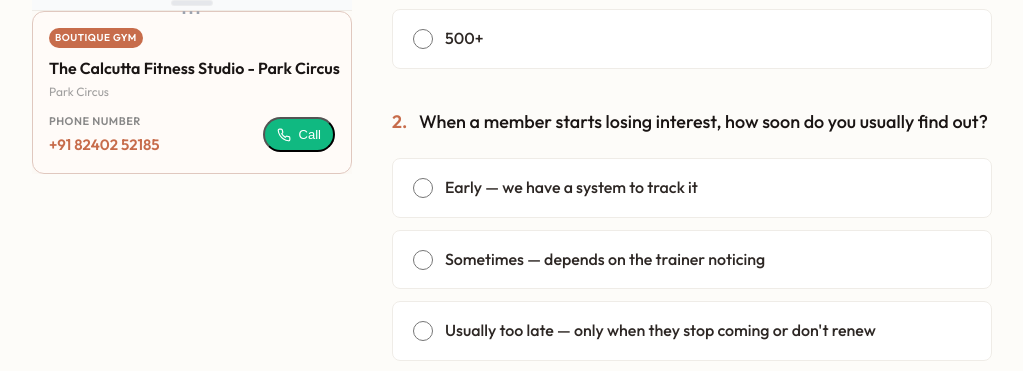
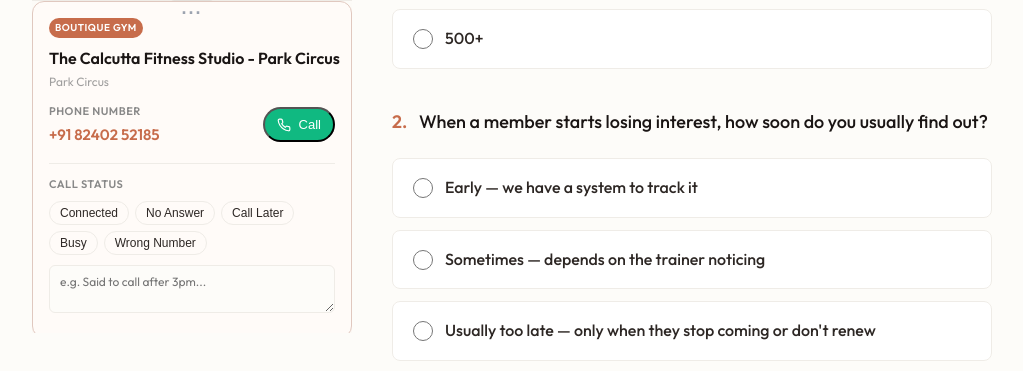
Before and after one commit to mystateofart-max/Flor-Survey, a Next.js app: page / in a window 1280 px wide. Both pictures are taken after a click on the element 300 px from the left and 605 px from the top of the page. Shown: the part 616-987 px from the top of the page, without its empty margins (108-1131 px from the left). Built offline with nearby package versions, Linux system fonts and the light colour scheme; no server answers; the database is empty.

Commit message:
feat: add trial interest checkbox and call status tracking

```diff
--- a/app/page.js
+++ b/app/page.js
@@ -7,7 +7,7 @@ export default async function Page() {
   let count = 0;
   try {
     const responses = await getResponses();
-    count = responses.length;
+    count = responses.filter(r => r.survey_completed).length;
   } catch (err) {
     console.error('Failed to fetch response count:', err);
   }
--- a/components/SurveyForm.js
+++ b/components/SurveyForm.js
@@ -17,6 +17,19 @@ const uiText = {
     switchLang: 'বাংলায় দেখুন',
     centreNameLabel: 'Name of the Centre',
     centreNamePlaceholder: 'Enter centre name',
+    callStatus: 'Call Status',
+    callNote: 'Note',
+    callNotePlaceholder: 'e.g. Said to call after 3pm...',
+    saveStatus: 'Save Status',
+    savingStatus: 'Saving...',
+    statusSaved: 'Status saved!',
+    callStatuses: {
+      connected: 'Connected',
+      no_answer: 'No Answer',
+      call_later: 'Call Later',
+      busy: 'Busy',
+      wrong_number: 'Wrong Number',
+    },
   },
   bn: {
     title: 'Flor সার্ভে',
@@ -30,6 +43,19 @@ const uiText = {
     switchLang: 'ইংরেজিতে দেখুন',
     centreNameLabel: 'সেন্টারের নাম',
     centreNamePlaceholder: 'সেন্টারের নাম লিখুন',
+    callStatus: 'কল স্ট্যাটাস',
+    callNote: 'নোট',
+    callNotePlaceholder: 'যেমন: বিকেল ৩টার পর কল করতে বলেছেন...',
+    saveStatus: 'স্ট্যাটাস সেভ করুন',
+    savingStatus: 'সেভ হচ্ছে...',
+    statusSaved: 'স্ট্যাটাস সেভ হয়েছে!',
+    callStatuses: {
+      connected: 'কানেক্টেড',
+      no_answer: 'রিসিভ করেনি',
+      call_later: 'পরে কল করতে হবে',
+      busy: 'ব্যস্ত',
+      wrong_number: 'ভুল নম্বর',
+    },
   }
 };
 
@@ -196,6 +222,13 @@ export default function SurveyForm({ initialCount: initialPropCount }) {
   const chunksRef = useRef([]);
   const fileNameRef = useRef(null);
 
+  // Call Status State
+  const [callStatus, setCallStatus] = useState(null);
+  const [callNote, setCallNote] = useState('');
+  const [isSavingStatus, setIsSavingStatus] = useState(false);
+  const [statusSavedMsg, setStatusSavedMsg] = useState(false);
+  const [savedStatuses, setSavedStatuses] = useState({});
+
   // Filtering State
   const [selectedCategory, setSelectedCategory] = useState('All');
 
@@ -212,9 +245,22 @@ export default function SurveyForm({ initialCount: initialPropCount }) {
         const res = await fetch('/api/responses');
         if (res.ok) {
           const data = await res.json();
-          const names = new Set(data.map(r => r.centre_name));
+          const completed = data.filter(r => r.survey_completed);
+          const names = new Set(completed.map(r => r.centre_name));
           setCompletedCentres(names);
-          setCurrentCount(data.length);
+          setCurrentCount(completed.length);
+
+          // Build a map of latest call status per centre
+          const statusMap = {};
+          data.forEach(r => {
+            if (r.call_status) {
+              statusMap[r.centre_name] = {
+                call_status: r.call_status,
+                call_note: r.call_note || '',
+              };
+            }
+          });
+          setSavedStatuses(statusMap);
         }
       } catch (err) {
         console.error('Failed to fetch completion status:', err);
@@ -231,6 +277,10 @@ export default function SurveyForm({ initialCount: initialPropCount }) {
     setSelectedCentre(centre);
     setFormData(prev => ({ ...prev, centre_name: centre.name }));
     setAudioURL(null); // Reset audio when changing centres
+    const saved = savedStatuses[centre.name];
+    setCallStatus(saved?.call_status || null);
+    setCallNote(saved?.call_note || '');
+    setStatusSavedMsg(false);
     if (isRecording) stopRecording();
   };
 
@@ -289,6 +339,35 @@ export default function SurveyForm({ initialCount: initialPropCount }) {
     if (mediaRecorder && mediaRecorder.state !== 'inactive') {
       mediaRecorder.stop();
       setIsRecording(false);
+    }
+  };
+
+  const saveCallStatus = async () => {
+    if (!selectedCentre || !callStatus) return;
+    setIsSavingStatus(true);
+    setStatusSavedMsg(false);
+    try {
+      const res = await fetch('/api/submit', {
+        method: 'POST',
+        headers: { 'Content-Type': 'application/json' },
+        body: JSON.stringify({
+          centre_name: selectedCentre.name,
+          call_status: callStatus,
+          call_note: callNote || null,
+        })
+      });
+      if (res.ok) {
+        setStatusSavedMsg(true);
+        setSavedStatuses(prev => ({
+          ...prev,
+          [selectedCentre.name]: { call_status: callStatus, call_note: callNote || '' },
+        }));
+        setTimeout(() => setStatusSavedMsg(false), 3000);
+      }
+    } catch (err) {
+      alert('Failed to save call status.');
+    } finally {
+      setIsSavingStatus(false);
     }
   };
 
@@ -381,7 +460,12 @@ export default function SurveyForm({ initialCount: initialPropCount }) {
       const res = await fetch('/api/submit', {
         method: 'POST',
         headers: { 'Content-Type': 'application/json' },
-        body: JSON.stringify(formData)
+        body: JSON.stringify({
+          ...formData,
+          call_status: callStatus || null,
+          call_note: callNote || null,
+          survey_completed: true,
+        })
       });
 
       if (res.ok) {
@@ -446,6 +530,15 @@ export default function SurveyForm({ initialCount: initialPropCount }) {
             {filteredCentres.map((centre) => {
               const isCompleted = completedCentres.has(centre.name);
               const isSelected = selectedCentre?.name === centre.name;
+              const centreStatus = savedStatuses[centre.name]?.call_status;
+
+              const statusConfig = {
+                connected: { label: lang === 'en' ? 'Connected' : 'কানেক্টেড', bg: '#dcfce7', color: '#166534' },
+                no_answer: { label: lang === 'en' ? 'No Answer' : 'রিসিভ করেনি', bg: '#fee2e2', color: '#991b1b' },
+                call_later: { label: lang === 'en' ? 'Call Later' : 'পরে কল', bg: '#fef9c3', color: '#854d0e' },
+                busy: { label: lang === 'en' ? 'Busy' : 'ব্যস্ত', bg: '#ffedd5', color: '#9a3412' },
+                wrong_number: { label: lang === 'en' ? 'Wrong No.' : 'ভুল নম্বর', bg: '#f1f5f9', color: '#475569' },
+              };
 
               return (
                 <div
@@ -457,11 +550,24 @@ export default function SurveyForm({ initialCount: initialPropCount }) {
                     <span className="centre-name">{centre.name}</span>
                     <span className="centre-loc">{centre.location}</span>
                   </div>
-                  <div className="status-indicator">
+                  <div className="status-indicator" style={{ display: 'flex', flexDirection: 'column', alignItems: 'flex-end', gap: '3px' }}>
                     {isCompleted ? (
                       <span className="status-badge done">Done</span>
                     ) : (
                       <span className="status-badge pending">Pending</span>
+                    )}
+                    {centreStatus && statusConfig[centreStatus] && (
+                      <span style={{
+                        fontSize: '9px',
+                        fontWeight: 600,
+                        padding: '1px 6px',
+                        borderRadius: '8px',
+                        background: statusConfig[centreStatus].bg,
+                        color: statusConfig[centreStatus].color,
+                        whiteSpace: 'nowrap',
+                      }}>
+                        {statusConfig[centreStatus].label}
+                      </span>
                     )}
                   </div>
                 </div>
@@ -518,6 +624,75 @@ export default function SurveyForm({ initialCount: initialPropCount }) {
                   {audioURL && (
                     <div style={{ marginTop: '4px', animation: 'fadeIn 0.3s ease', width: '100%' }}>
                       <audio src={audioURL} controls style={{ height: '32px', width: '100%' }} />
+                    </div>
+                  )}
+                </div>
+
+                {/* Call Status Section */}
+                <div style={{ width: '100%', borderTop: '1px solid var(--border)', paddingTop: '12px', marginTop: '4px' }}>
+                  <h4 style={{ fontSize: '11px', marginBottom: '8px', textTransform: 'uppercase', letterSpacing: '0.5px', color: '#888' }}>{t.callStatus}</h4>
+                  <div style={{ display: 'flex', flexWrap: 'wrap', gap: '6px', marginBottom: '10px' }}>
+                    {Object.entries(t.callStatuses).map(([key, label]) => (
+                      <button
+                        key={key}
+                        type="button"
+                        onClick={() => setCallStatus(key)}
+                        style={{
+                          padding: '4px 10px',
+                          fontSize: '12px',
+                          borderRadius: '12px',
+                          border: callStatus === key ? '1.5px solid var(--primary)' : '1px solid var(--border)',
+                          background: callStatus === key ? 'var(--primary)' : 'transparent',
+                          color: callStatus === key ? 'white' : 'var(--foreground)',
+                          cursor: 'pointer',
+                          fontWeight: callStatus === key ? 600 : 400,
+                          transition: 'all 0.15s ease',
+                        }}
+                      >
+                        {label}
+                      </button>
+                    ))}
+                  </div>
+                  <textarea
+                    placeholder={t.callNotePlaceholder}
+                    value={callNote}
+                    onChange={(e) => setCallNote(e.target.value)}
+                    style={{
+                      width: '100%',
+                      minHeight: '48px',
+                      padding: '8px 10px',
+                      fontSize: '12px',
+                      borderRadius: '6px',
+                      border: '1px solid var(--border)',
+                      background: 'var(--background)',
+                      resize: 'vertical',
+                      fontFamily: 'inherit',
+                      boxSizing: 'border-box',
+                    }}
+                  />
+                  {callStatus && callStatus !== 'connected' && (
+                    <div style={{ display: 'flex', alignItems: 'center', gap: '8px', marginTop: '8px' }}>
+                      <button
+                        type="button"
+                        onClick={saveCallStatus}
+                        disabled={isSavingStatus}
+                        style={{
+                          padding: '6px 14px',
+                          fontSize: '12px',
+                          fontWeight: 500,
+                          borderRadius: '6px',
+                          border: 'none',
+                          background: 'var(--primary)',
+                          color: 'white',
+                          cursor: isSavingStatus ? 'not-allowed' : 'pointer',
+                          opacity: isSavingStatus ? 0.7 : 1,
+                        }}
+                      >
+                        {isSavingStatus ? t.savingStatus : t.saveStatus}
+                      </button>
+                      {statusSavedMsg && (
+                        <span style={{ fontSize: '12px', color: '#22c55e', fontWeight: 500 }}>{t.statusSaved}</span>
+                      )}
                     </div>
                   )}
                 </div>
```
Also changed, not shown: app/report/page.js (+21 -1 lines).
